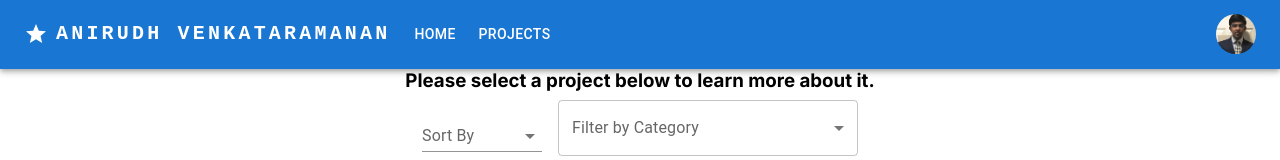
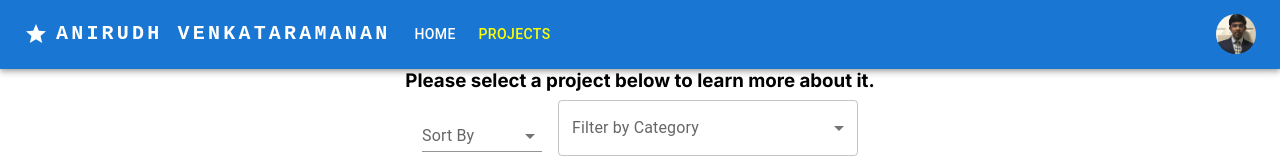
Before and after one commit to anirudhv/Personal-Website, a Next.js app: page /projects in a window 1280 px wide. Shown: the top 160 px of the page. Built offline with nearby package versions, Linux system fonts and the light colour scheme.

Commit message:
added tab favicon

```diff
--- a/src/app/Components/Navigation/Navigation.tsx
+++ b/src/app/Components/Navigation/Navigation.tsx
@@ -19,6 +19,8 @@ import ListItemButton from '@mui/material/ListItemButton';
 import ListItemText from '@mui/material/ListItemText';
 import Drawer from '@mui/material/Drawer';
 import Link from 'next/link';
+import { usePathname } from 'next/navigation'
+
 
 const pages = ['Home', 'Projects'];
 const urls = ["/", "/projects"];
@@ -28,6 +30,10 @@ interface Props {
 }
 
 const Navigation = (props: Props) => {
+
+  const pathname = usePathname();
+
+  console.log("pathname " + pathname)
 
   const [mobileOpen, setMobileOpen] = useState(false);
 
@@ -133,7 +139,7 @@ const Navigation = (props: Props) => {
                 key={page}
                 href={urls[key]}
                 onClick={handleDrawerToggle}
-                sx={{ my: 2, color: 'white', display: 'block' }}
+                sx={{ my: 2, color: pathname === urls[key] || pathname.includes(urls[key] + "/") ? 'yellow' : 'white', display: 'block' }}
               >
                   {page}
               </Button>
--- a/src/app/layout.tsx
+++ b/src/app/layout.tsx
@@ -7,6 +7,9 @@ const inter = Inter({ subsets: ['latin'] })
 export const metadata = {
   title: 'Anirudh Venkataramanan',
   description: 'Anirudh Venkataramanan website',
+  icons: {
+    icon: '/photo.jpg'
+  }
 }
 
 export default function RootLayout({
```
